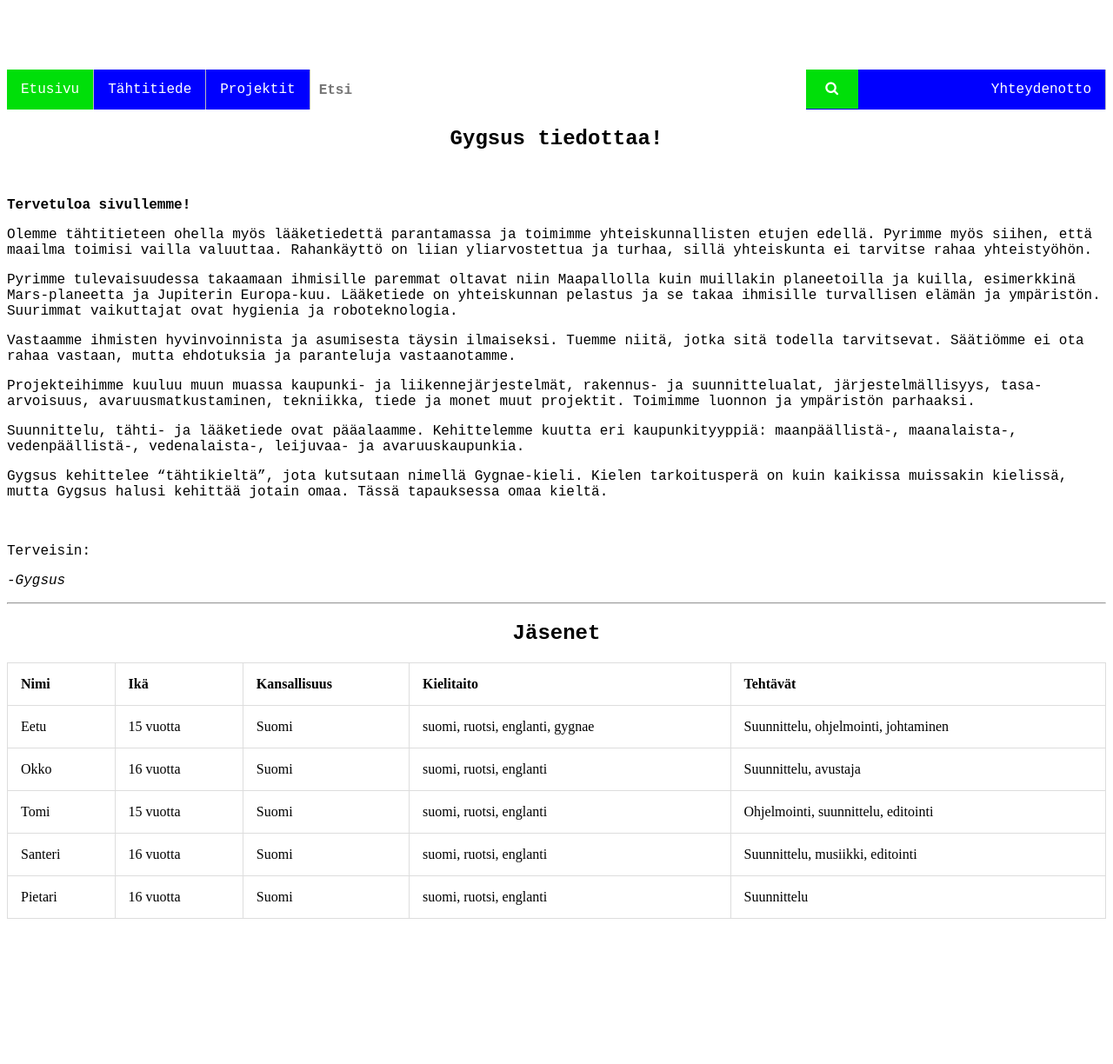
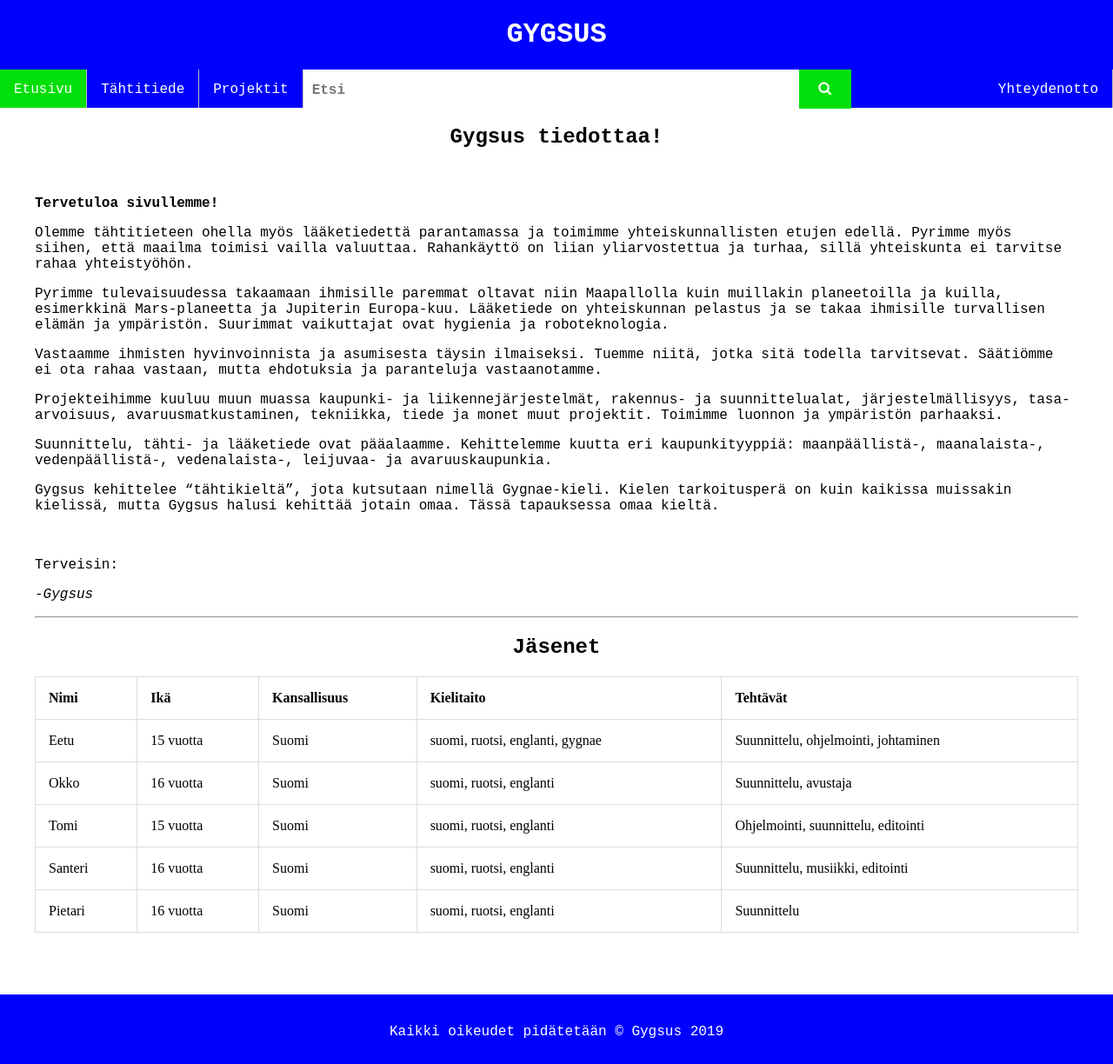
Before and after one commit to Gygsus/Gygsus.github.io, a plain HTML site: page index.html in a window 1280 px wide. Shown: the whole page at 87% size. Before the commit the page ends 1125 px from the top, so only its background shows below. Drawn offline with Linux system fonts and the light colour scheme.

Commit message:
Update index.html

```diff
--- a/index.html
+++ b/index.html
@@ -3,7 +3,7 @@
 <head>
 <meta charset="utf-8">
 <meta name="viewport" content="width=device-width, initial-scale=1.0">
-<link rel="stylesheet" type="text/css" src="https://github.com/Gygsus/Gygsus.github.io/blob/master/gygsus-org.css"/>
+
 <link rel="stylesheet" href="https://cdnjs.cloudflare.com/ajax/libs/font-awesome/4.7.0/css/font-awesome.min.css">
 <link rel="icon" href="images/favicon.ico" type="favicon">
 <title> Gygsus </title>
@@ -122,6 +122,42 @@ button:hover {
 	border: 5px solid red;
 }
 
+body {
+	 padding: 0px;
+	 margin: 0px;
+	 background-color: white;
+	 background-repeat: repeat;
+	 }
+
+#head {
+    height: 124px;
+	width: auto;
+	margin-left: auto;
+	margin-right: auto;
+	background-color: blue;
+	overflow: hidden;
+}
+
+#content {
+    height: 1000px;
+	width: 1200px;
+	margin-left: auto;
+	margin-right: auto;
+	background-color: white;
+
+}
+
+#footer {
+    height: 80px;
+	width: auto;
+	margin-left: auto;
+	margin-right: auto;
+	background-color: blue;
+
+}
+
+
+
 </style>
 </head>
 <body>
```
